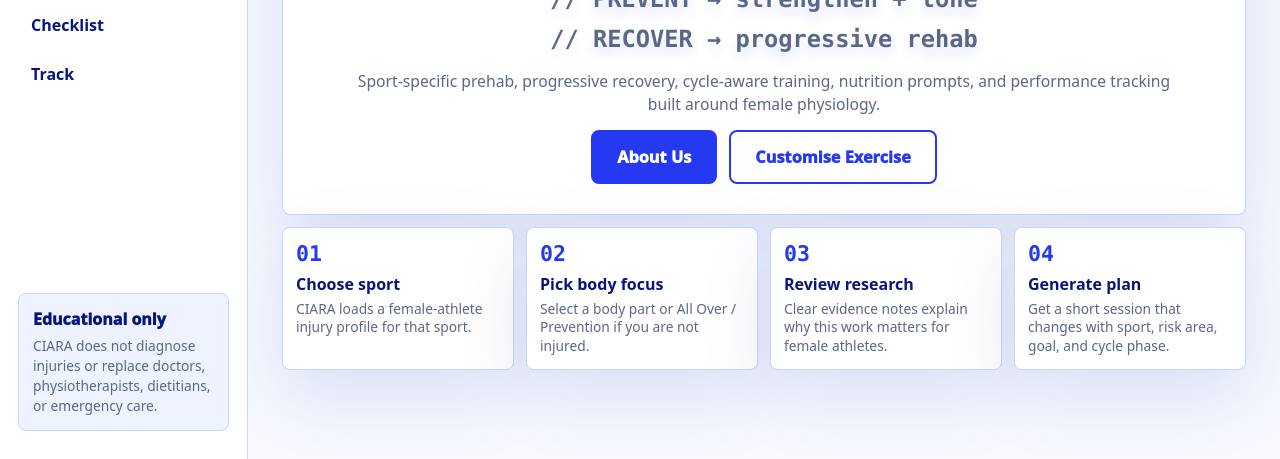
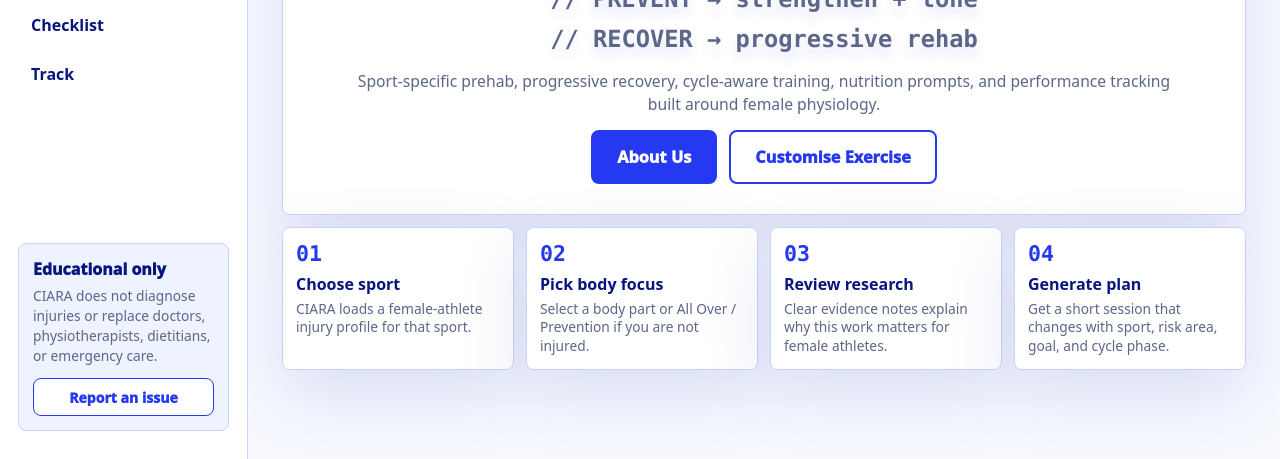
Before and after one commit to isabelledavis09/ciara, a plain HTML site: page index.html in a window 1280 px wide. Shown: the part 341-800 px from the top of the page. Drawn offline with Linux system fonts and the light colour scheme.

Commit message:
Add CIARA contact links

```diff
--- a/index.html
+++ b/index.html
@@ -27,6 +27,7 @@
         <div class="rail-note">
           <span>Educational only</span>
           <p>CIARA does not diagnose injuries or replace doctors, physiotherapists, dietitians, or emergency care.</p>
+          <a class="contact-link compact" href="mailto:ciara.keepherinthegame@gmail.com?subject=CIARA%20App%20Issue&body=Hi%20CIARA%2C%0A%0AI%20noticed%20an%20issue%20with%20the%20app%3A%0A">Report an issue</a>
         </div>
       </aside>
 
@@ -36,6 +37,7 @@
             <p class="eyebrow">Female athlete injury prevention and recovery</p>
             <h1>CIARA</h1>
           </div>
+          <a class="contact-link" href="mailto:ciara.keepherinthegame@gmail.com?subject=CIARA%20App%20Issue&body=Hi%20CIARA%2C%0A%0AI%20noticed%20an%20issue%20with%20the%20app%3A%0A">Contact CIARA</a>
         </header>
 
         <section class="view-panel active" id="home" data-view="home">
--- a/styles.css
+++ b/styles.css
@@ -128,6 +128,29 @@
   color: var(--muted);
   font-size: 0.86rem;
   line-height: 1.45;
+}
+
+.contact-link {
+  min-height: 42px;
+  display: inline-flex;
+  align-items: center;
+  justify-content: center;
+  padding: 0 14px;
+  border: 2px solid var(--blue);
+  border-radius: 8px;
+  background: var(--white);
+  color: var(--blue);
+  font-weight: 950;
+  text-decoration: none;
+  white-space: nowrap;
+}
+
+.contact-link.compact {
+  width: 100%;
+  min-height: 38px;
+  margin-top: 12px;
+  border-width: 1px;
+  font-size: 0.88rem;
 }
 
 .app-main {
@@ -641,6 +664,7 @@
   .top-bar {
     align-items: flex-start;
     flex-direction: column;
+    gap: 10px;
   }
 
   .hero-card {
```
